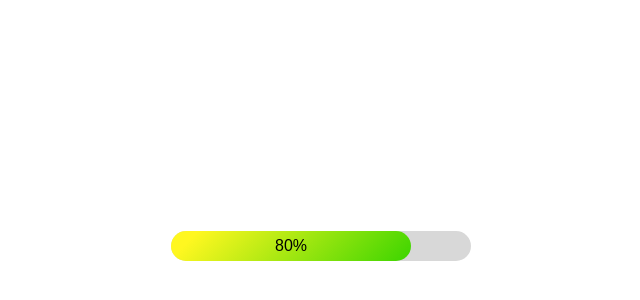
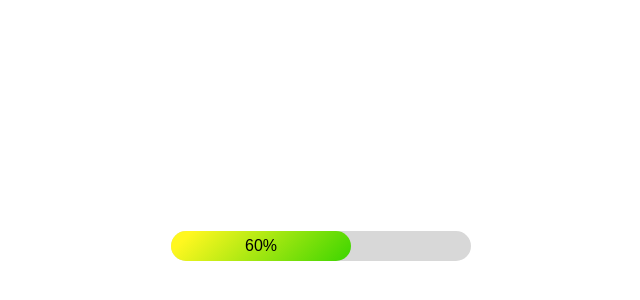
Before and after one commit to Dpehect/Simply-Animated-Progress-Bar, a plain HTML site: page index.html in a window 1280 px wide. Shown: the part 154-454 px from the top of the page, without its empty margins (319-959 px from the left). Drawn offline with Linux system fonts and the light colour scheme.

Commit message:
Update index.html

```diff
--- a/index.html
+++ b/index.html
@@ -8,8 +8,8 @@
   </head>
   <body>
     <div class="progress">
-      <div class="progress-done" data-done="80">
-        80%
+      <div class="progress-done" data-done="60">
+        60%
       </div>
     </div>
     <!-- --------------------------- -->
```
